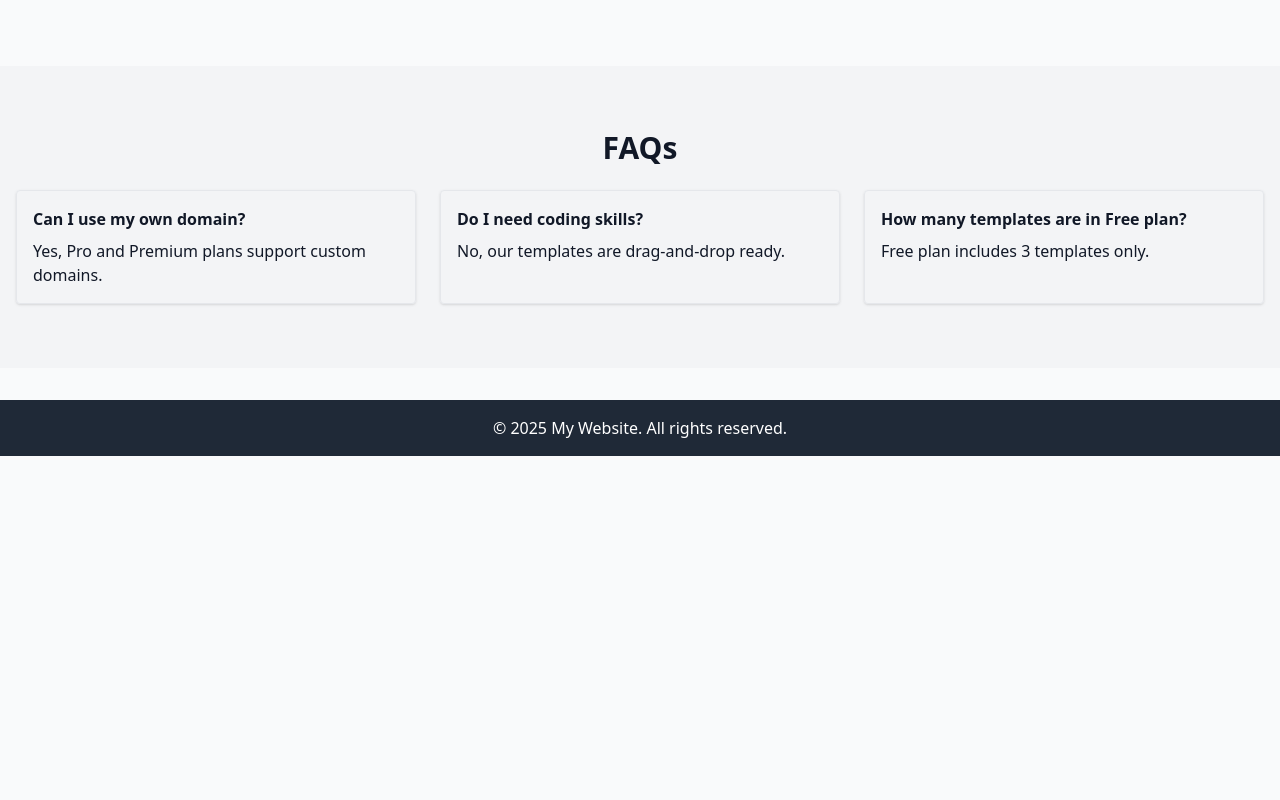
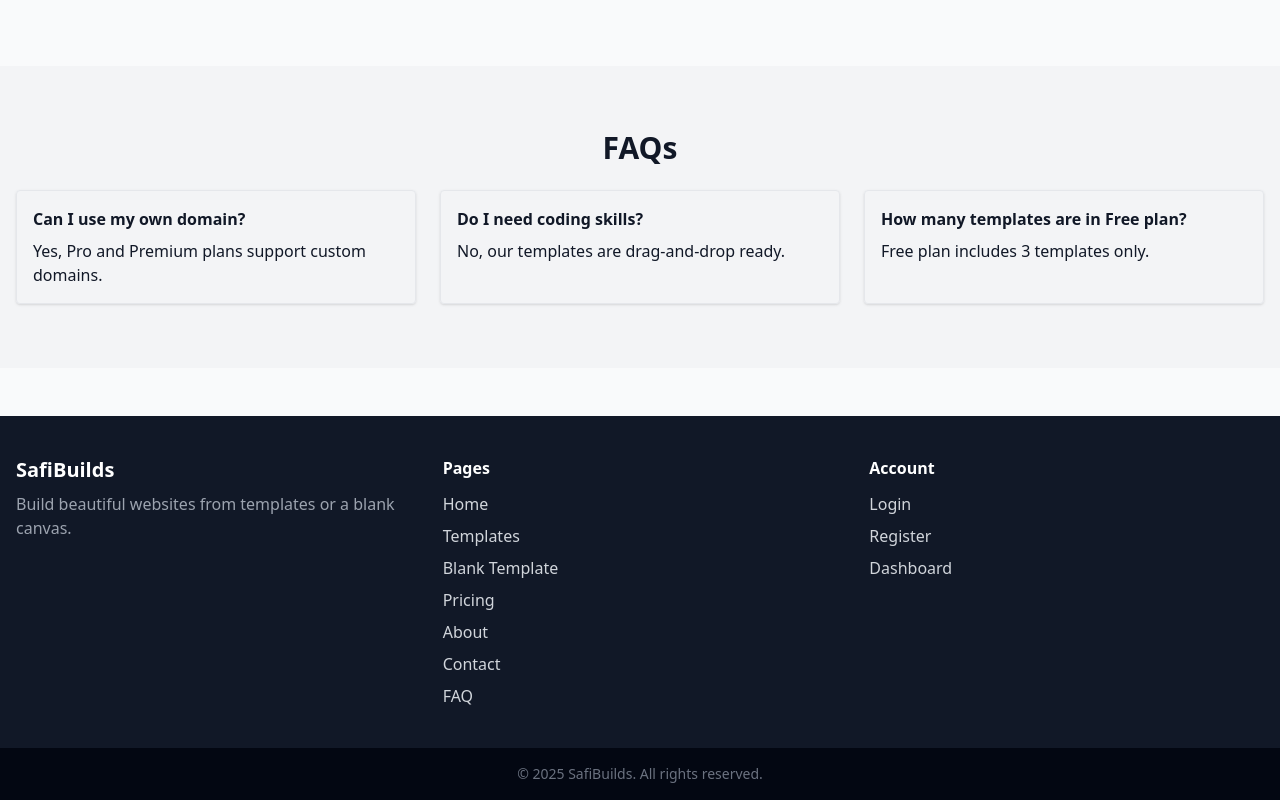
Before and after one commit to Safi649/SafiBuilds.com, a Next.js app: page / in a window 1280 px wide. Shown: the part 2238-3038 px from the top of the page. Before the commit the page ends 2694 px from the top, so only its background shows below. Built offline with nearby package versions, Linux system fonts and the light colour scheme; no server answers.

Commit message:
Update Footer.js

```diff
--- a/components/Footer.js
+++ b/components/Footer.js
@@ -1,8 +1,41 @@
-// 📁 components/Footer.js
+import Link from "next/link";
+
 export default function Footer() {
   return (
-    <footer className="bg-gray-800 text-white text-center p-4 mt-8">
-      <p>© {new Date().getFullYear()} My Website. All rights reserved.</p>
+    <footer className="bg-gray-900 text-gray-300 mt-12">
+      <div className="max-w-7xl mx-auto px-4 py-10 grid gap-8 md:grid-cols-3">
+        <div>
+          <h3 className="text-white text-xl font-bold">SafiBuilds</h3>
+          <p className="mt-2 text-gray-400">
+            Build beautiful websites from templates or a blank canvas.
+          </p>
+        </div>
+
+        <div>
+          <h4 className="text-white font-semibold mb-3">Pages</h4>
+          <ul className="space-y-2">
+            <li><Link href="/" className="hover:text-white">Home</Link></li>
+            <li><Link href="/templates" className="hover:text-white">Templates</Link></li>
+            <li><Link href="/blank" className="hover:text-white">Blank Template</Link></li>
+            <li><Link href="/pricing" className="hover:text-white">Pricing</Link></li>
+            <li><Link href="/about" className="hover:text-white">About</Link></li>
+            <li><Link href="/contact" className="hover:text-white">Contact</Link></li>
+            <li><Link href="/faq" className="hover:text-white">FAQ</Link></li>
+          </ul>
+        </div>
+
+        <div>
+          <h4 className="text-white font-semibold mb-3">Account</h4>
+          <ul className="space-y-2">
+            <li><Link href="/login" className="hover:text-white">Login</Link></li>
+            <li><Link href="/register" className="hover:text-white">Register</Link></li>
+            <li><Link href="/dashboard" className="hover:text-white">Dashboard</Link></li>
+          </ul>
+        </div>
+      </div>
+      <div className="bg-gray-950 text-gray-500 text-center py-4 text-sm">
+        © {new Date().getFullYear()} SafiBuilds. All rights reserved.
+      </div>
     </footer>
-  )
+  );
 }
```
